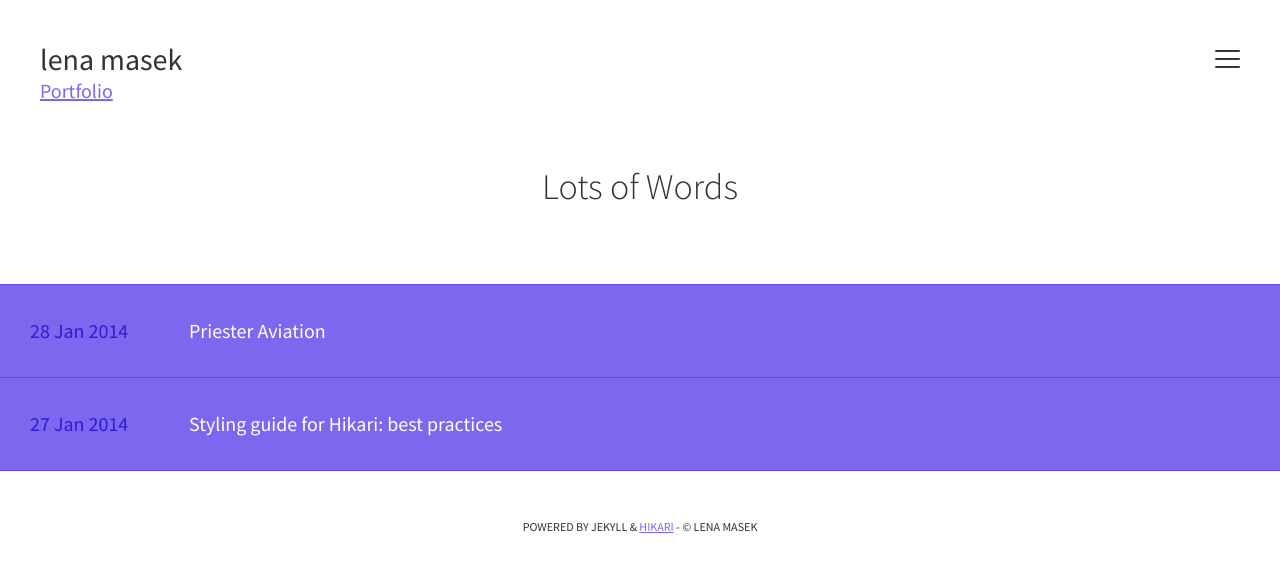
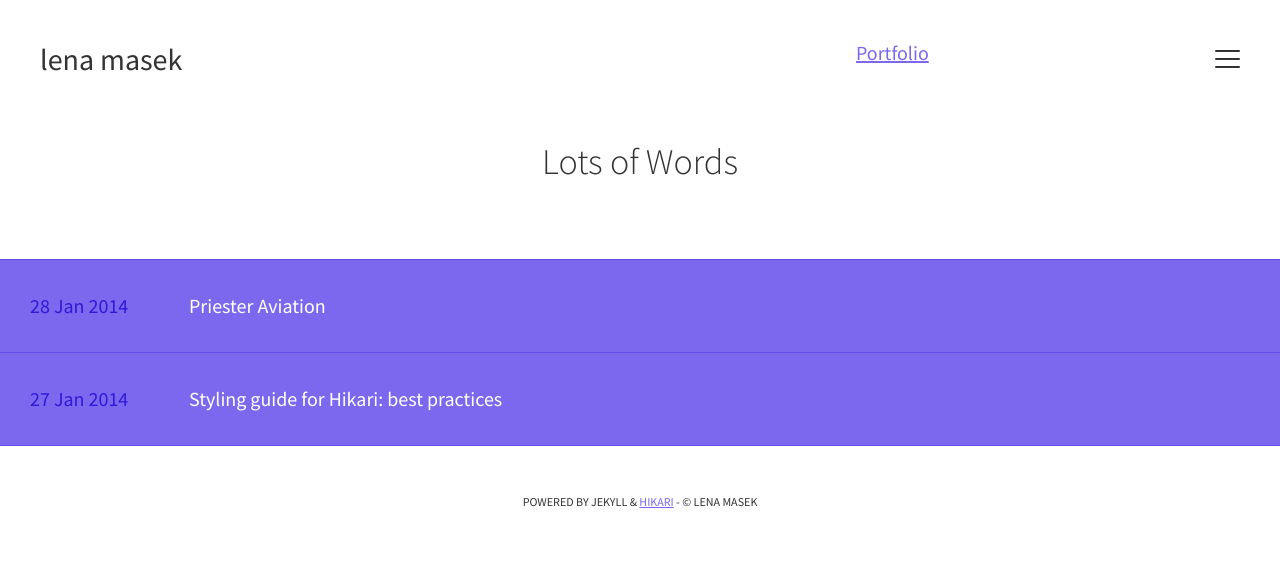
Before and after one commit to lenamasek/lenamasek.github.io, a Jekyll site: the page built from index.html, in a window 1280 px wide. Shown: the top 572 px of the page. Built offline with Jekyll 4.4.1, drawn with Linux system fonts in a browser that asks for light colours; the list of posts is cut into pages by our own code.

Commit message:
navigation

```diff
--- a/_layouts/default.html
+++ b/_layouts/default.html
@@ -53,7 +53,7 @@
       <header>
         <div class="h-wrap">
           <h1 class="title"><a href="{{ site.baseurl | split:'/' | join:'/' | append:'/'  }}" title="Back to Homepage">{{ site.name }}</a></h1>
-          <div class="span_1_of_3"><a href="{{ site.baseurl }}/alternate/" class="" title="View Portfolio">Portfolio</a></div>
+          <div class="span_1_of_3 menu-link"><a href="{{ site.baseurl }}/alternate/" class="" title="View Portfolio">Portfolio</a></div>
           <a class="menu-icon" title="Open Bio"><span class="lines"></span></a>
         </div>
       </header>
--- a/_scss/base/_global.scss
+++ b/_scss/base/_global.scss
@@ -91,8 +91,13 @@ a {
     color: $text-color;
   }
 }
-
-img { width:100%; }
+.menu-link {
+  float:right;
+}
+
+img {
+  width:100%;
+}
 
 /*  SECTIONS  ================================= */
 
```
